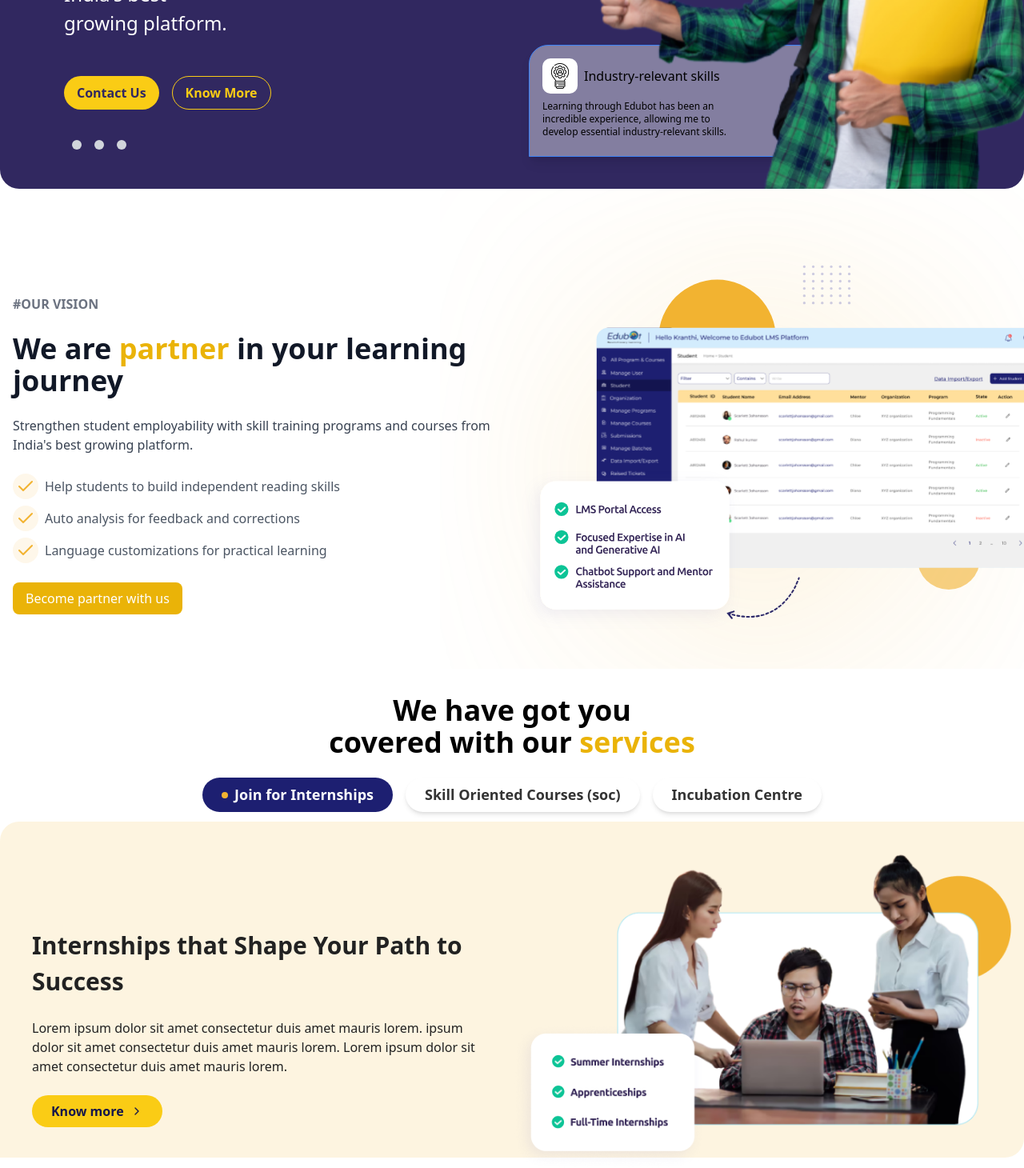
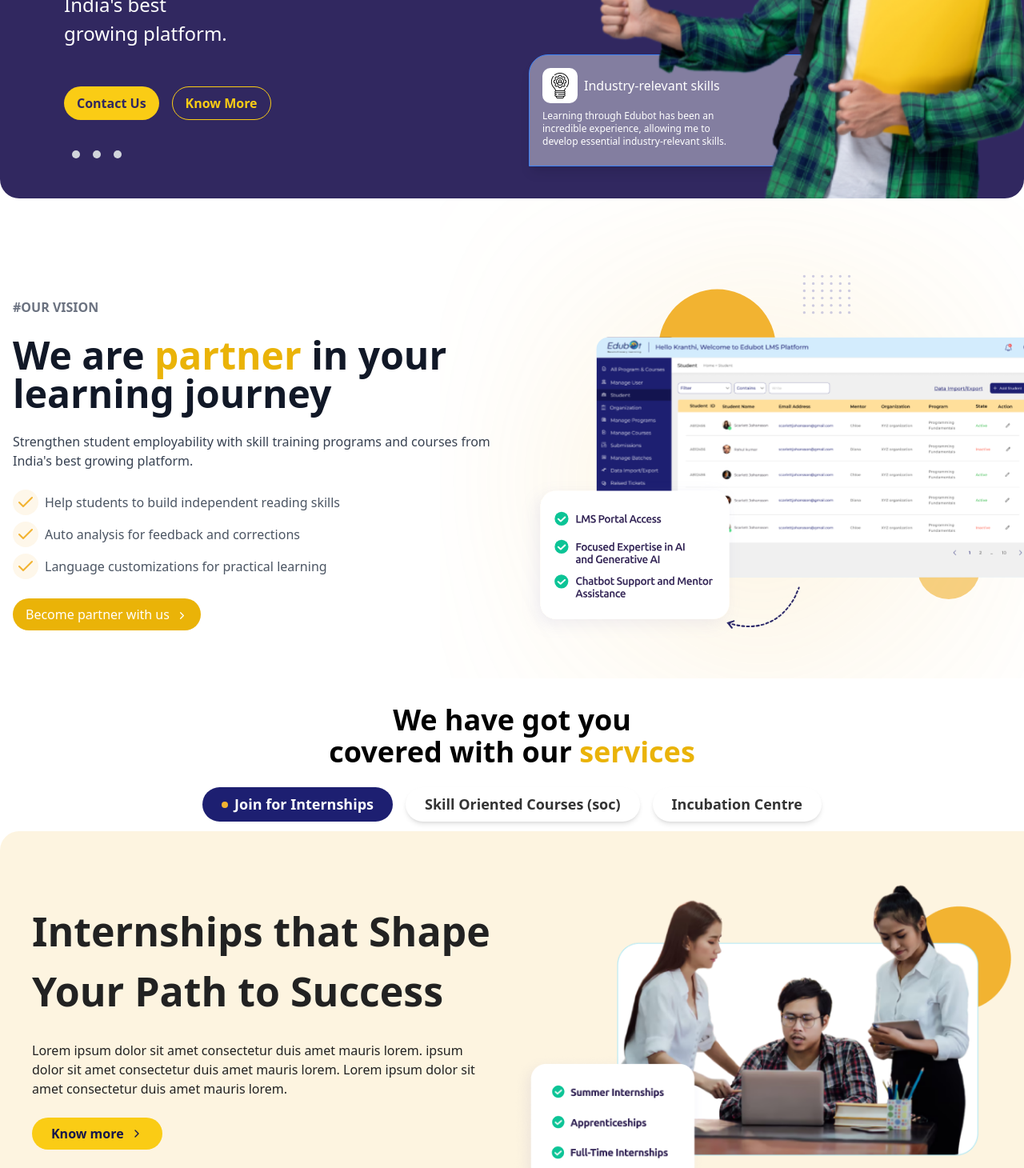
Before and after one commit to NAGULSHAREEF/EdubotUI, a React (Vite) app in the folder Edubot_FrontEndPage/: page / in a window 1280 px wide. Shown: the part 440-1900 px from the top of the page at 80% size. Built offline with nearby package versions, Linux system fonts and the light colour scheme.

Commit message:
Alignment fixing

```diff
--- a/Edubot_FrontEndPage/src/Components/Navbar.tsx
+++ b/Edubot_FrontEndPage/src/Components/Navbar.tsx
@@ -17,7 +17,7 @@ const Navbar = () => {
             <img src="/src/assets/logo.svg" alt="EduBot" className="h-8" />
           </div>
           <div className="hidden md:flex items-center space-x-4 order-1">
-            <img src="/src/assets/logo.svg" alt="EduBot" className="h-8 pl-3" />
+            <img src="/src/assets/logo.svg" alt="EduBot" className="h-14 pl-3" />
           </div>
           <div className="hidden md:flex space-x-6 lg:translate-x-80 order-2 md:order-1">
             <a href="#about" className="hover:text-[#F2B331]">About Us</a>
@@ -25,7 +25,7 @@ const Navbar = () => {
             <a href="#updates" className="hover:text-[#F2B331]">Latest updates</a>
           </div>
           <div className="order-3 md:order-2">
-            <button className="bg-white text-yellow-600 py-2 px-6 rounded-full border-2 border-yellow-600 lg:translate-x-[-30px]">
+            <button className="bg-white text-[#F2B331] py-2 px-6 rounded-full border-2 border-[#F2B331] lg:translate-x-[-30px]">
               Login
             </button>
           </div>
--- a/Edubot_FrontEndPage/src/Pages/HomePage/HeroSection.tsx
+++ b/Edubot_FrontEndPage/src/Pages/HomePage/HeroSection.tsx
@@ -22,7 +22,7 @@ const HeroSection: React.FC = () => {
   <span className="hidden md:block text-3xl md:text-5xl">Prepare Students to <span className="text-yellow-400">Thrive</span>,</span>
   <span className="hidden md:block text-3xl md:text-5xl"> Not Just Survive.</span>
 </h1>
-          <p className="text-[24px] mb-4"> {/* Added margin-bottom */}
+          <p className="text-[24px] mb-4 font-Ubuntu"> {/* Added margin-bottom */}
             Strengthen student employability with skill<br/> training programs and courses from India's best<br/> growing platform.
           </p>
           <div className="flex flex-row gap-4 mb-4"> {/* Added margin-bottom */}
@@ -37,19 +37,19 @@ const HeroSection: React.FC = () => {
   <button
     id="dot1"
     title='facts'
-    className="w-3 h-3 bg-gray-300 rounded-full hover:bg-yellow-400 transition"
+    className="w-2.5 h-2.5 bg-gray-300 rounded-full hover:bg-yellow-400 transition"
     onClick={() => handleDotClick('#')}
   />
   <button
   title='facts'
     id="dot2"
-    className="w-3 h-3 bg-gray-300 rounded-full hover:bg-yellow-400 transition"
+    className="w-2.5 h-2.5 bg-gray-300 rounded-full hover:bg-yellow-400 transition"
     onClick={() => handleDotClick('#')}
   />
   <button
   title='facts'
     id="dot3"
-    className="w-3 h-3 bg-gray-300 rounded-full hover:bg-yellow-400 transition"
+    className="w-2.5 h-2.5 bg-gray-300 rounded-full hover:bg-yellow-400 transition"
     onClick={() => handleDotClick('#')}
   />
           </div>
@@ -101,9 +101,9 @@ const HeroSection: React.FC = () => {
         alt="Icon"
         className="inline-block mr-2"
       />
-      <h4 className="text-sm lg:text-base font-medium">Industry-relevant skills</h4>
+      <h4 className="text-sm lg:text-base font-medium text-white">Industry-relevant skills</h4>
     </div>
-    <p className="text-xs :text-sm">
+    <p className="text-xs :text-sm text-white Font-Ubuntu">
       Learning through Edubot has been an<br />
       incredible experience, allowing me to<br />
       develop essential industry-relevant skills.
--- a/Edubot_FrontEndPage/src/Pages/HomePage/Services.tsx
+++ b/Edubot_FrontEndPage/src/Pages/HomePage/Services.tsx
@@ -1,3 +1,121 @@
+// import React, { useState } from 'react';
+// import { ChevronRight } from 'lucide-react';
+
+// const Services: React.FC = () => {
+//   const [activeSection, setActiveSection] = useState('internships');
+//   const [imageSrc, setImageSrc] = useState('src/assets/services1.png');
+
+//   const handleSectionChange = (section: string, imgSrc: string) => {
+//     setActiveSection(section);
+//     setImageSrc(imgSrc);
+//   };
+
+//   return (
+//     <div className="w-full bg-white overflow-y-hidden">
+//       {/* Top Section with Title and Tabs */}
+//       <div className="text-center py-8">
+//         <h2 className="text-2xl md:text-4xl font-bold">
+//           We have got you<br /> covered with our <span className="text-yellow-500">services</span>
+//         </h2>
+//         <div className="mt-6 flex flex-row justify-center items-center space-x-2 md:space-x-4">
+//   <button
+//     onClick={() => handleSectionChange('internships', 'src/assets/services1.png')}
+//     className={`bg-[#1D1F71] text-white px-[4px] py-[4px] md:text-[18px] text-[13px] md:px-6 md:py-2 rounded-full flex items-center font-semibold ${activeSection === 'internships' && 'bg-[#1D1F71]'}`}
+//   >
+//     <span className="w-2  h-2 bg-[#F2B331] rounded-full mr-2"></span>
+//     Join for Internships
+//   </button>
+//   <button
+//     onClick={() => handleSectionChange('courses', 'src/assets/services1.png')}
+//     className={`bg-white text-[#333333] px-4 py-2 md:px-6 md:py-2 md:text-[18px] text-[13px] rounded-full shadow-md font-semibold ${activeSection === 'courses'}`}
+//   >
+//     Skill Oriented Courses (soc)
+//   </button>
+//   <button
+//     onClick={() => handleSectionChange('incubation', 'src/assets/services1.png')}
+//     className={`bg-white text-[#333333] px-4 py-2 md:px-6 md:py-2 md:text-[18px] text-[13px] rounded-full shadow-md font-semibold ${activeSection === 'incubation'}`}
+//   >
+//     Incubation Centre
+//   </button>
+// </div>
+//       </div>
+
+
+//       <div className="container mx-auto px-4 py-12 bg-[#F2B33126] rounded-tl-3xl  md:h-[420px] rounded-br-3xl md:translate-y-[-20px]">
+//         <div className="flex flex-col md:flex-row items-center justify-between">
+
+//           {activeSection === 'internships' && (
+//             <div className="md:w-1/2 space-y-6 text-center md:text-left p-6 rounded-lg text-[#222222]">
+//               <h3 className="text-[50px] font-bold">
+//                 Internships that Shape Your Path to Success
+//               </h3>
+//               <p className="text-[#222222]">
+//                 Lorem ipsum dolor sit amet consectetur duis amet mauris lorem. ipsum dolor sit amet consectetur duis amet mauris lorem. Lorem ipsum dolor sit amet consectetur duis amet mauris lorem.
+//               </p>
+//               <button className="bg-yellow-400 text-[#15164B] px-6 py-2 rounded-full font-semibold flex items-center hover:bg-yellow-500">
+//                 Know more
+//                 <ChevronRight size={16} className="ml-2" />
+//               </button>
+//             </div>
+//           )}
+
+//           {activeSection === 'courses' && (
+//             <div className="md:w-1/2 space-y-6 text-center md:text-left p-6 rounded-lg text-[#222222]">
+//               <h3 className="text-[30px] font-bold">
+//                 Enhance Your Skills with Our Courses
+//               </h3>
+//               <p className="text-[#222222]">
+//                 Sed ut perspiciatis unde omnis iste natus error sit voluptatem accusantium doloremque laudantium, totam rem aperiam.
+//               </p>
+//               <button className="bg-yellow-400 text-[#15164B] px-6 py-2 rounded-full font-semibold flex items-center hover:bg-yellow-500">
+//                 Know more
+//                 <ChevronRight size={16} className="ml-2" />
+//               </button>
+//             </div>
+//           )}
+
+//           {activeSection === 'incubation' && (
+//             <div className="md:w-1/2 space-y-6 text-center md:text-left p-6 rounded-lg text-[#222222]">
+//               <h3 className="text-[30px] font-bold">
+//                 Grow with Our Incubation Centre
+//               </h3>
+//               <p className="text-[#222222]">
+//                 Nemo enim ipsam voluptatem quia voluptas sit aspernatur aut odit aut fugit, sed quia consequuntur magni dolores eos.
+//               </p>
+//               <button className="bg-yellow-400 text-[#15164B] px-6 py-2 rounded-full font-semibold flex items-center hover:bg-yellow-500">
+//                 Know more
+//                 <ChevronRight size={16} className="ml-2" />
+//               </button>
+//             </div>
+//           )}
+
+
+//           <div className="mt-8 md:mt-0 md:w-1/2 flex justify-center translate-y-[-30px]">
+//             <img
+//               src={imageSrc}
+//               alt={activeSection}
+//               className="rounded-lg w-full h-auto"
+//             />
+//           </div>
+//         </div>
+//       </div>
+//     </div>
+//   );
+// };
+
+// export default Services;
+
+
+
+
+
+
+
+
+
+
+
+
 import React, { useState } from 'react';
 import { ChevronRight } from 'lucide-react';
 
@@ -13,7 +131,7 @@ const Services: React.FC = () => {
   return (
     <div className="w-full bg-white overflow-y-hidden">
       {/* Top Section with Title and Tabs */}
-      <div className="text-center py-8 ">
+      <div className="text-center py-8">
         <h2 className="text-2xl md:text-4xl font-bold">
           We have got you<br /> covered with our <span className="text-yellow-500">services</span>
         </h2>
@@ -22,7 +140,7 @@ const Services: React.FC = () => {
             onClick={() => handleSectionChange('internships', 'src/assets/services1.png')}
             className={`bg-[#1D1F71] text-white px-[4px] py-[4px] md:text-[18px] text-[13px] md:px-6 md:py-2 rounded-full flex items-center font-semibold ${activeSection === 'internships' && 'bg-[#1D1F71]'}`}
           >
-    <span className="w-2  h-2 bg-[#F2B331] rounded-full mr-2"></span>
+            <span className="w-2 h-2 bg-[#F2B331] rounded-full mr-2"></span>
             Join for Internships
           </button>
           <button
@@ -40,19 +158,19 @@ const Services: React.FC = () => {
         </div>
       </div>
 
-
-      <div className="container mx-auto px-4 py-12 bg-[#F2B33126] rounded-tl-3xl  md:h-[420px] rounded-br-3xl md:translate-y-[-20px]">
+      {/* Bottom Section with Growing Card Content */}
+      <div className="container mx-auto px-4 py-16 bg-[#F2B33126] rounded-tl-3xl rounded-br-3xl md:h-auto md:translate-y-[-20px]">
         <div className="flex flex-col md:flex-row items-center justify-between">
 
           {activeSection === 'internships' && (
-            <div className="md:w-1/2 space-y-6 text-center md:text-left p-6 rounded-lg text-[#222222]">
-              <h3 className="text-[30px] font-bold">
+            <div className="md:w-1/2 space-y-6 text-center md:text-left p-6 rounded-lg text-[#222222] ">
+              <h3 className="text-[50px] font-bold">
                 Internships that Shape Your Path to Success
               </h3>
               <p className="text-[#222222]">
                 Lorem ipsum dolor sit amet consectetur duis amet mauris lorem. ipsum dolor sit amet consectetur duis amet mauris lorem. Lorem ipsum dolor sit amet consectetur duis amet mauris lorem.
               </p>
-              <button className="bg-yellow-400 text-[#15164B] px-6 py-2 rounded-full font-semibold flex items-center hover:bg-yellow-500">
+              <button className="bg-yellow-400 text-[#15164B] px-6 py-2 mb-10 rounded-full font-semibold flex items-center hover:bg-yellow-500">
                 Know more
                 <ChevronRight size={16} className="ml-2" />
               </button>
@@ -60,14 +178,14 @@ const Services: React.FC = () => {
           )}
 
           {activeSection === 'courses' && (
-            <div className="md:w-1/2 space-y-6 text-center md:text-left p-6 rounded-lg text-[#222222]">
+            <div className="md:w-1/2 space-y-6 text-center md:text-left p-6 rounded-lg text-[#222222] ">
               <h3 className="text-[30px] font-bold">
                 Enhance Your Skills with Our Courses
               </h3>
               <p className="text-[#222222]">
                 Sed ut perspiciatis unde omnis iste natus error sit voluptatem accusantium doloremque laudantium, totam rem aperiam.
               </p>
-              <button className="bg-yellow-400 text-[#15164B] px-6 py-2 rounded-full font-semibold flex items-center hover:bg-yellow-500">
+              <button className="bg-yellow-400 text-[#15164B] px-6 py-2 mb-10 rounded-full font-semibold flex items-center hover:bg-yellow-500">
                 Know more
                 <ChevronRight size={16} className="ml-2" />
               </button>
@@ -75,22 +193,21 @@ const Services: React.FC = () => {
           )}
 
           {activeSection === 'incubation' && (
-            <div className="md:w-1/2 space-y-6 text-center md:text-left p-6 rounded-lg text-[#222222]">
+            <div className="md:w-1/2 space-y-6 text-center md:text-left p-6 rounded-lg text-[#222222] ">
               <h3 className="text-[30px] font-bold">
                 Grow with Our Incubation Centre
               </h3>
               <p className="text-[#222222]">
                 Nemo enim ipsam voluptatem quia voluptas sit aspernatur aut odit aut fugit, sed quia consequuntur magni dolores eos.
               </p>
-              <button className="bg-yellow-400 text-[#15164B] px-6 py-2 rounded-full font-semibold flex items-center hover:bg-yellow-500">
+              <button className="bg-yellow-400 text-[#15164B] px-6 py-2 mb-10 rounded-full font-semibold flex items-center hover:bg-yellow-500">
                 Know more
                 <ChevronRight size={16} className="ml-2" />
               </button>
             </div>
           )}
 
-
-          <div className="mt-8 md:mt-0 md:w-1/2 flex justify-center translate-y-[-30px]">
+          <div className="mt-8 md:mt-0 md:w-1/2 flex justify-center md:translate-y-[-30px] -mb-20">
             <img
               src={imageSrc}
               alt={activeSection}
--- a/Edubot_FrontEndPage/src/Pages/HomePage/Testimonials.tsx
+++ b/Edubot_FrontEndPage/src/Pages/HomePage/Testimonials.tsx
@@ -32,7 +32,7 @@ export default function Component() {
 
   return (
       <div className="relative flex w-full flex-row justify-center bg-[#17174D] text-white z-0 mt-10">
-        <div className="flex flex-1 flex-col w-[60%] justify-between pt-16 pb-16 rounded-r-3xl bg-[#FDF0D6] z-10 relative">
+        <div className="flex flex-1 md:flex-col w-[60%] justify-between pt-16 pb-16 rounded-r-3xl bg-[#FDF0D6] z-10 relative">
           <div className="mb-8 flex flex-row justify-center gap-20 ml-[-40px]">
             {[
               { percentage: '50-70%', description: 'Drop in placements of many Collages' },
--- a/Edubot_FrontEndPage/src/Pages/HomePage/Vision.tsx
+++ b/Edubot_FrontEndPage/src/Pages/HomePage/Vision.tsx
@@ -1,13 +1,13 @@
 import React from 'react';
 import { Check } from 'lucide-react';
-
+import { ChevronRight } from 'lucide-react';
 const Vision: React.FC = () => {
   return (
     <div className="container mx-auto px-4 py-8 overflow-hidden md:max-h-[600px] ">
       <div className="grid grid-cols-1 md:grid-cols-2 gap-8 items-center">
         <div className="space-y-6 md:translate-y-[-100px]">
           <h3 className="text-md font-semibold text-gray-500 uppercase">#our vision</h3>
-          <h1 className="text-3xl md:text-4xl lg:text-4xl font-bold text-gray-900">
+          <h1 className="text-3xl md:text-4xl lg:text-5xl font-bold text-gray-900">
             We are <span className="text-yellow-500">partner</span> in your learning journey
           </h1>
           <p className="text-gray-700">
@@ -33,8 +33,9 @@ const Vision: React.FC = () => {
     Language customizations for practical learning
   </li>
 </ul>
-          <button className="bg-yellow-500 text-white py-2 px-4 rounded-lg hover:bg-yellow-600">
+          <button className="bg-yellow-500 flex text-white py-2 px-4 rounded-3xl hover:bg-yellow-600">
             Become partner with us
+            <ChevronRight size={15} className="ml-2 mt-1.5" />
           </button>
         </div>
 
```
Also changed, not shown: Edubot_FrontEndPage/src/Components/Footer.tsx (+9 -9 lines). Lines whose indentation alone changed are shown as unchanged.
